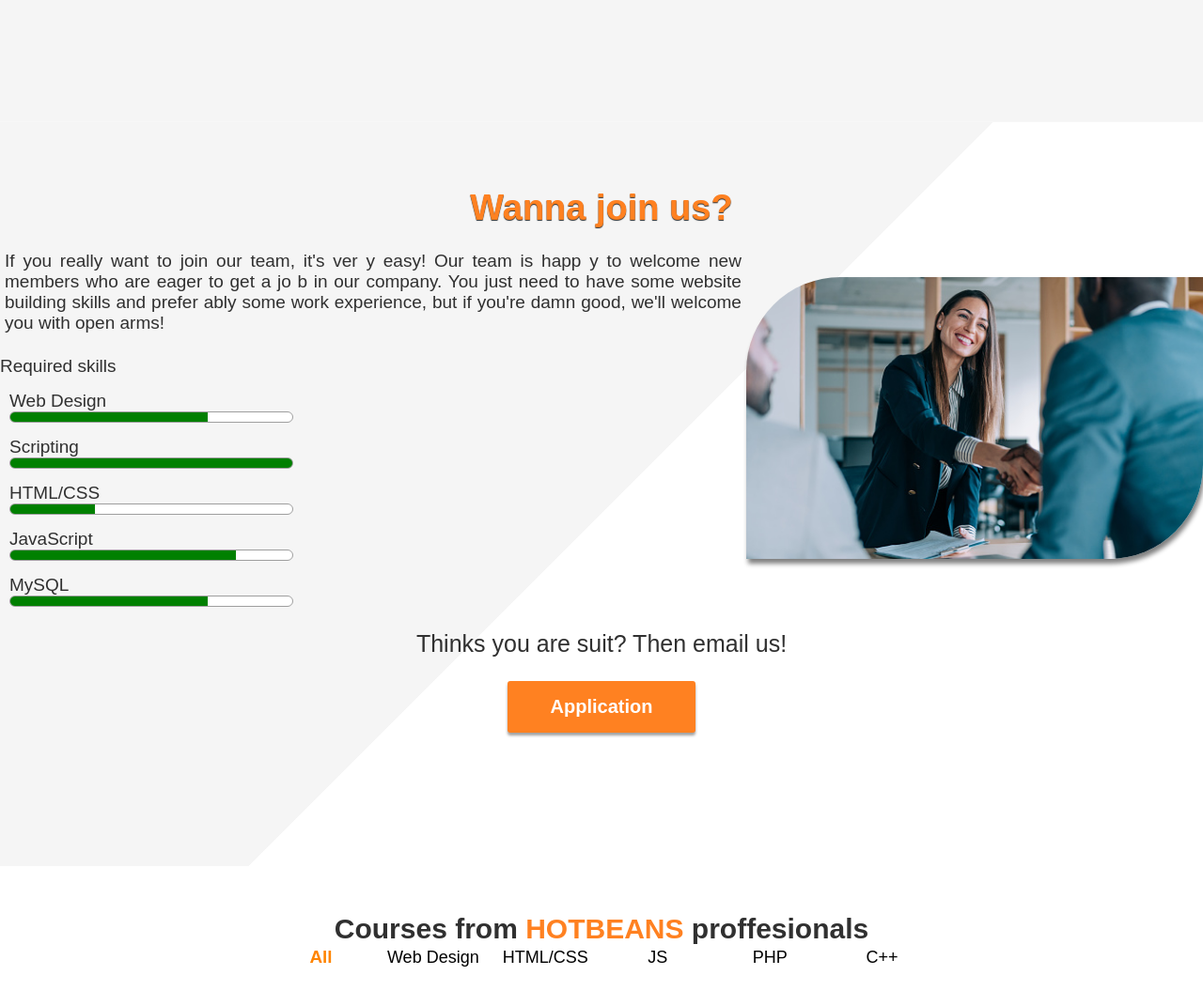
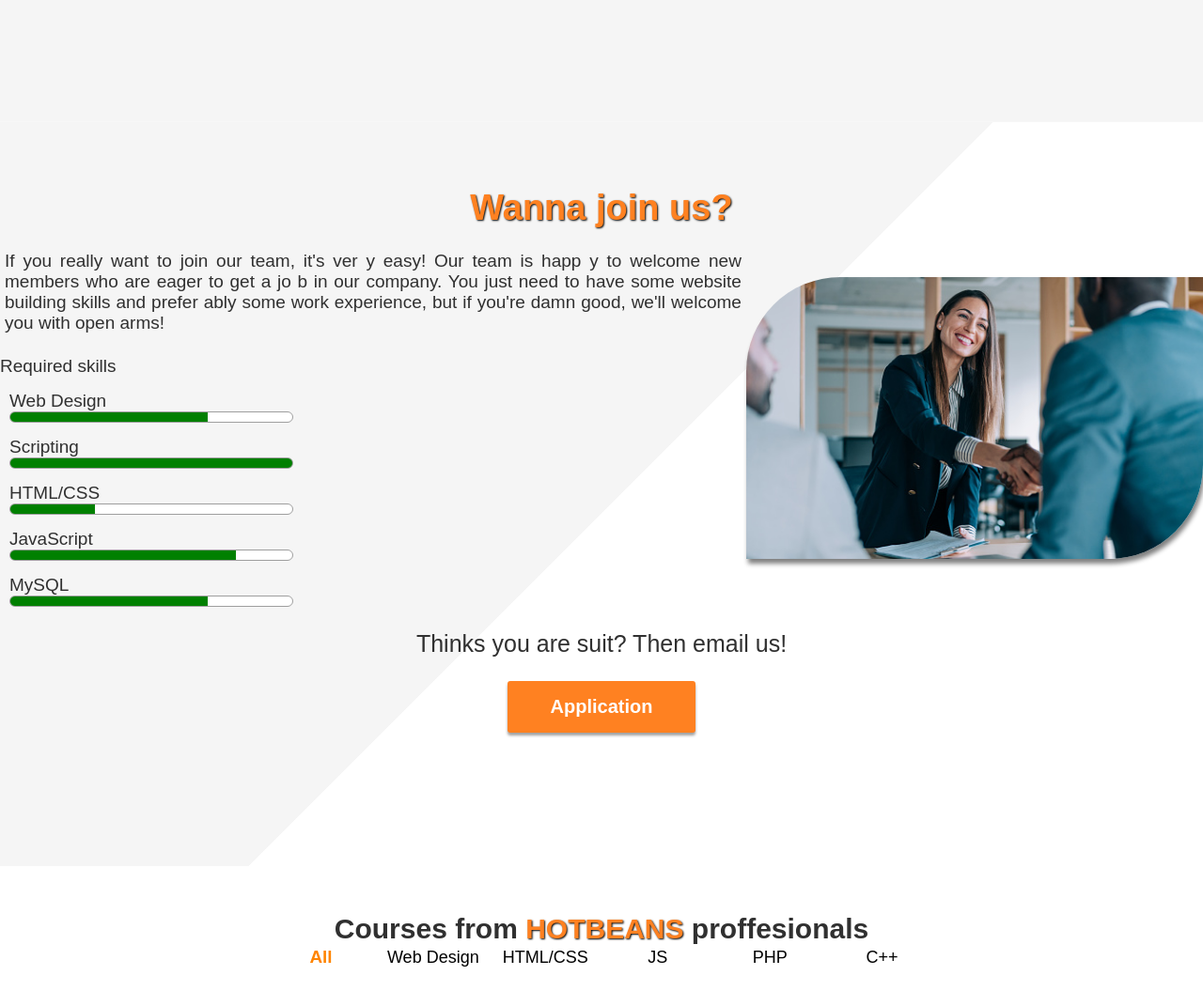
Before and after one commit to Tecrak/adaptiveTEST, a PHP site: page / in a window 1280 px wide. Shown: the part 2788-3843 px from the top of the page at 94% size. Run offline with PHP 8.4, Linux system fonts and the light colour scheme; some libraries are stand-ins or nearby versions.

Commit message:
Update style.css

```diff
--- a/style/style.css
+++ b/style/style.css
@@ -373,7 +373,7 @@ to {
 }
 .team_content h3 span {
     color:rgb(255, 129, 33);
-    text-shadow: 0px 1px 2px rgb(28, 28, 28);
+    text-shadow: 1px 1px 2px rgb(0, 0, 0);
 }
 .team_container {
     width: 100%;
@@ -479,7 +479,7 @@ to {
     position: relative;
     font-weight: 600;
     color:rgb(255, 129, 33);
-    text-shadow: 0px 1px 1px rgb(42, 42, 42);
+    text-shadow: 1px 1px 2px rgb(0, 0, 0);
 }
 .specifi_content {
     margin: 0;
@@ -872,6 +872,7 @@ input[type="range"] {
 }
 .filter_block > h3 > span {
     color:rgb(255, 129, 33);
+    text-shadow:1px 1px 2px rgb(0, 0, 0);
 
 }
 #filters {
@@ -1029,6 +1030,7 @@ footer {
     font-size: 24px;
     color:rgb(255, 129, 33);
     font-weight: bold;
+    text-shadow:1px 1px 2px rgb(0, 0, 0);
 }
 .footer_p {
     margin: 0;
```
